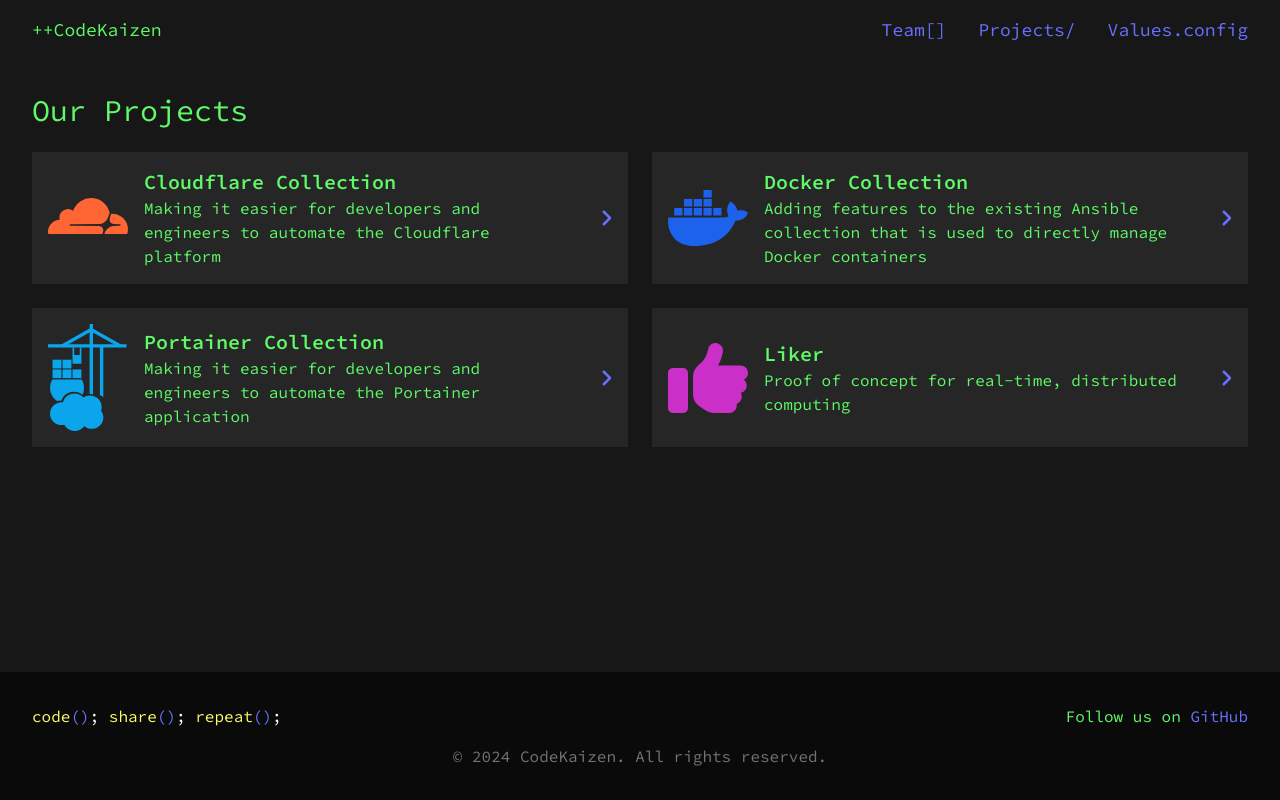
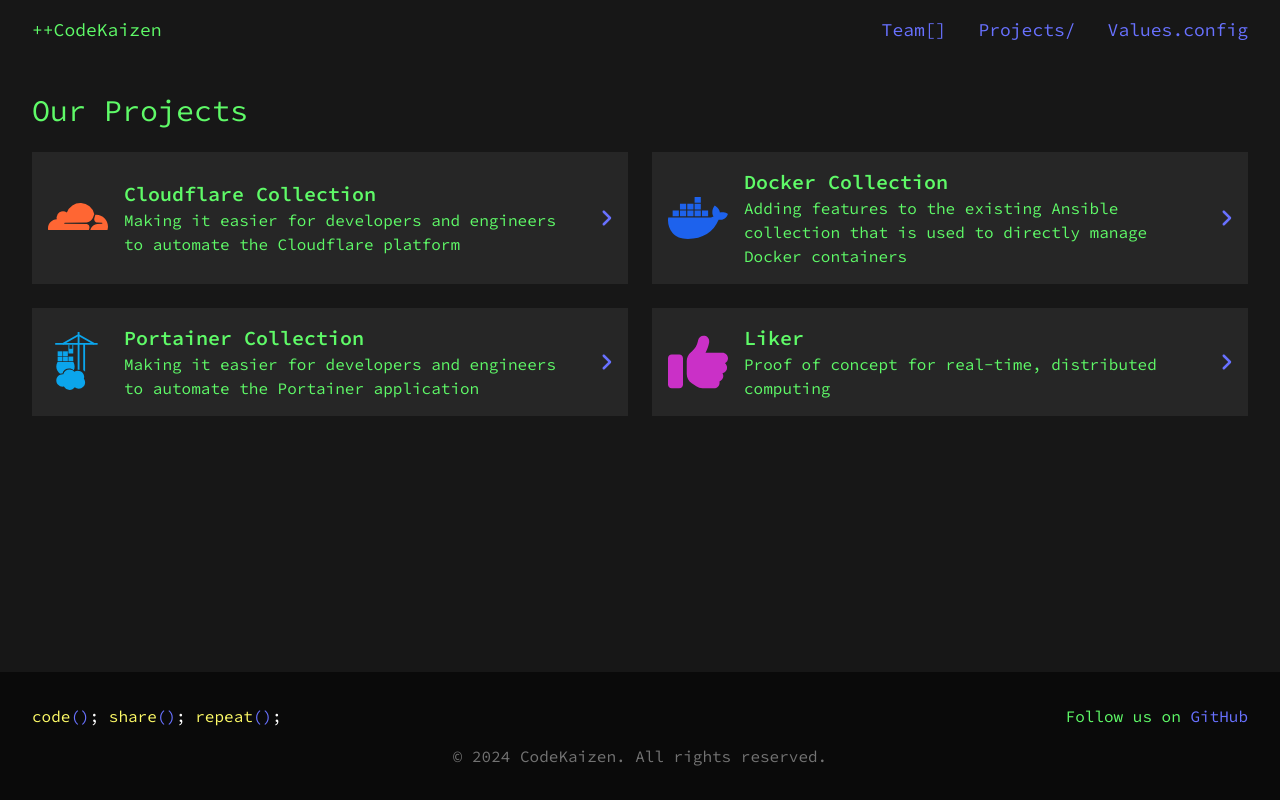
Before and after one commit to codekaizen-github/codekaizen-website-frontend, a Next.js app: page /projects in a window 1280 px wide. Built offline with nearby package versions, Linux system fonts and the light colour scheme.

Commit message:
Update project card and portainer svg

```diff
--- a/src/app/partials/projectCard.tsx
+++ b/src/app/partials/projectCard.tsx
@@ -11,14 +11,14 @@
 export default function TeamMemberCard({ project }: ProjectCardProps) {
 	return (
 		<div key={project.id} className="bg-neutral-800">
-			<div className="flex items-center h-full">
+			<div className="flex items-center h-full justify-between">
 				<div className="flex flex-wrap items-center py-4 pl-4 md:flex-nowrap">
 					{project.photoUrl && (
 						<Image
 							src={project.photoUrl}
 							alt={project.name}
-							width={80}
-							height={80}
+							width={60}
+							height={60}
 							className="mb-4 md:mb-0 sm:mr-4"
 							priority={true}
 						/>
@@ -33,7 +33,7 @@
 					</div>
 				</div>
 				<Link
-					href={`/team/${project.slug}`}
+					href={`/projects/${project.slug}`}
 					className="flex items-center h-full p-4 hover:bg-neutral-700 hover:cursor-pointer text-retro-blue hover:text-retro-darkBlue"
 				>
 					<FontAwesomeIcon
```
Also changed, not shown: public/portainer.svg.
